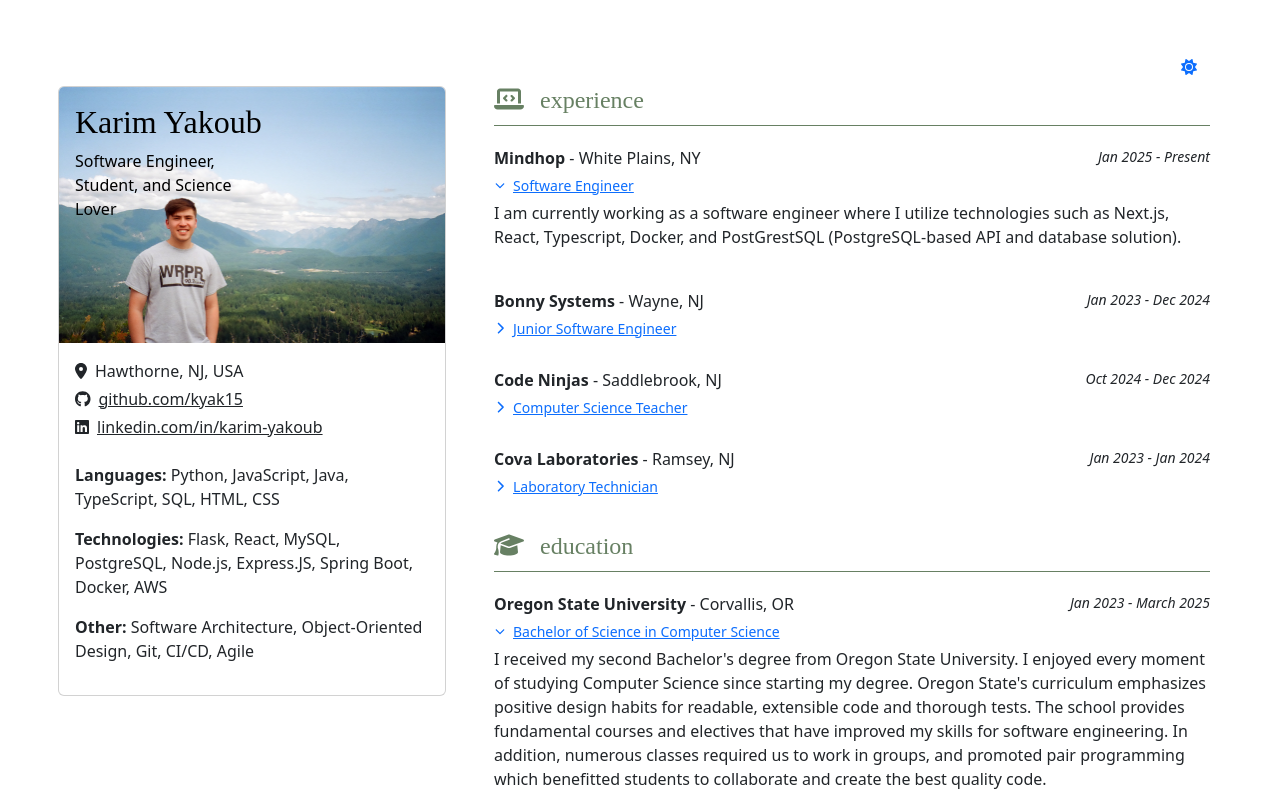
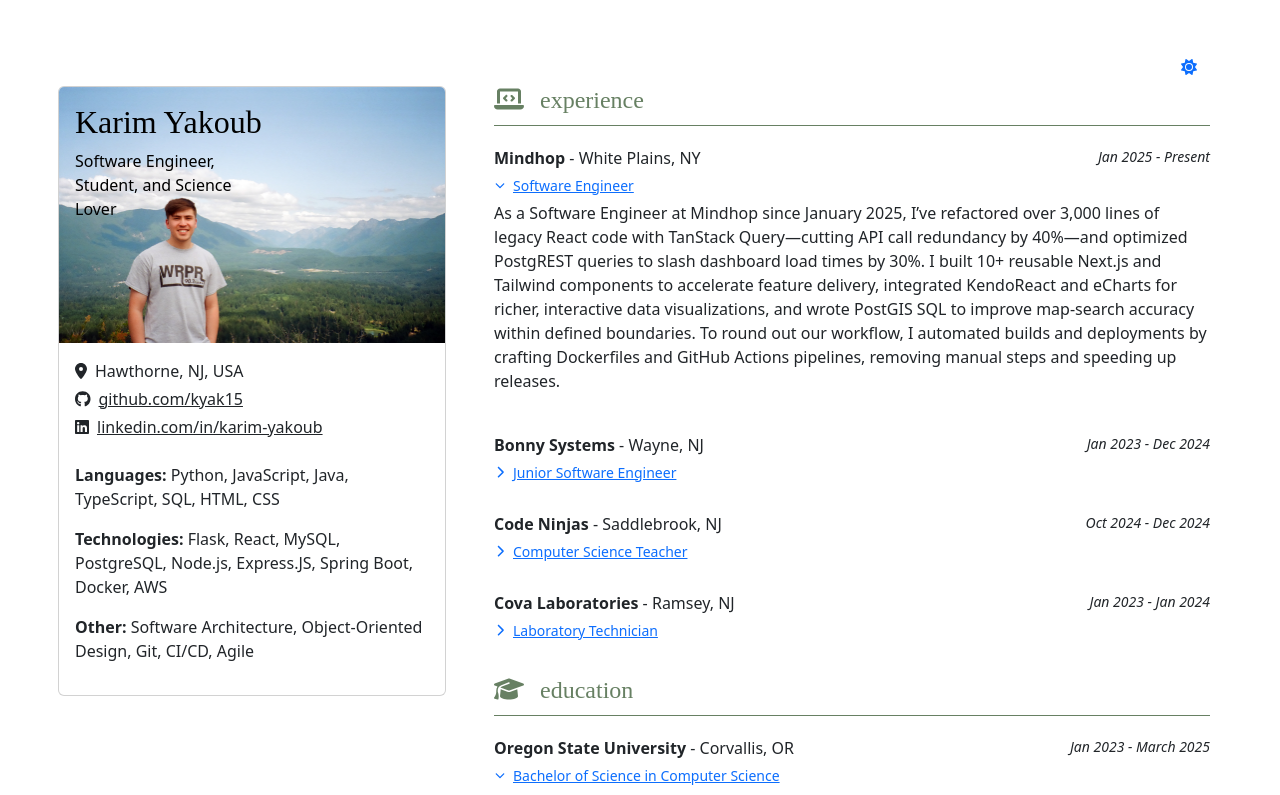
Before and after one commit to kyak15/karim-yakoub-website, a React (Create React App) app: page / in a window 1280 px wide. Shown: the top 795 px of the page. Built offline with nearby package versions, Linux system fonts and the light colour scheme; a web font is replaced by a local one.

Commit message:
add desc

```diff
--- a/src/content/milestones.js
+++ b/src/content/milestones.js
@@ -7,7 +7,7 @@
       {
         title: "Software Engineer",
         description: [
-          "I am currently working as a software engineer where I utilize technologies such as Next.js, React, Typescript, Docker, and PostGrestSQL (PostgreSQL-based API and database solution).",
+          "As a Software Engineer at Mindhop since January 2025, I’ve refactored over 3,000 lines of legacy React code with TanStack Query—cutting API call redundancy by 40%—and optimized PostgREST queries to slash dashboard load times by 30%. I built 10+ reusable Next.js and Tailwind components to accelerate feature delivery, integrated KendoReact and eCharts for richer, interactive data visualizations, and wrote PostGIS SQL to improve map-search accuracy within defined boundaries. To round out our workflow, I automated builds and deployments by crafting Dockerfiles and GitHub Actions pipelines, removing manual steps and speeding up releases.",
         ],
       },
     ],
```
